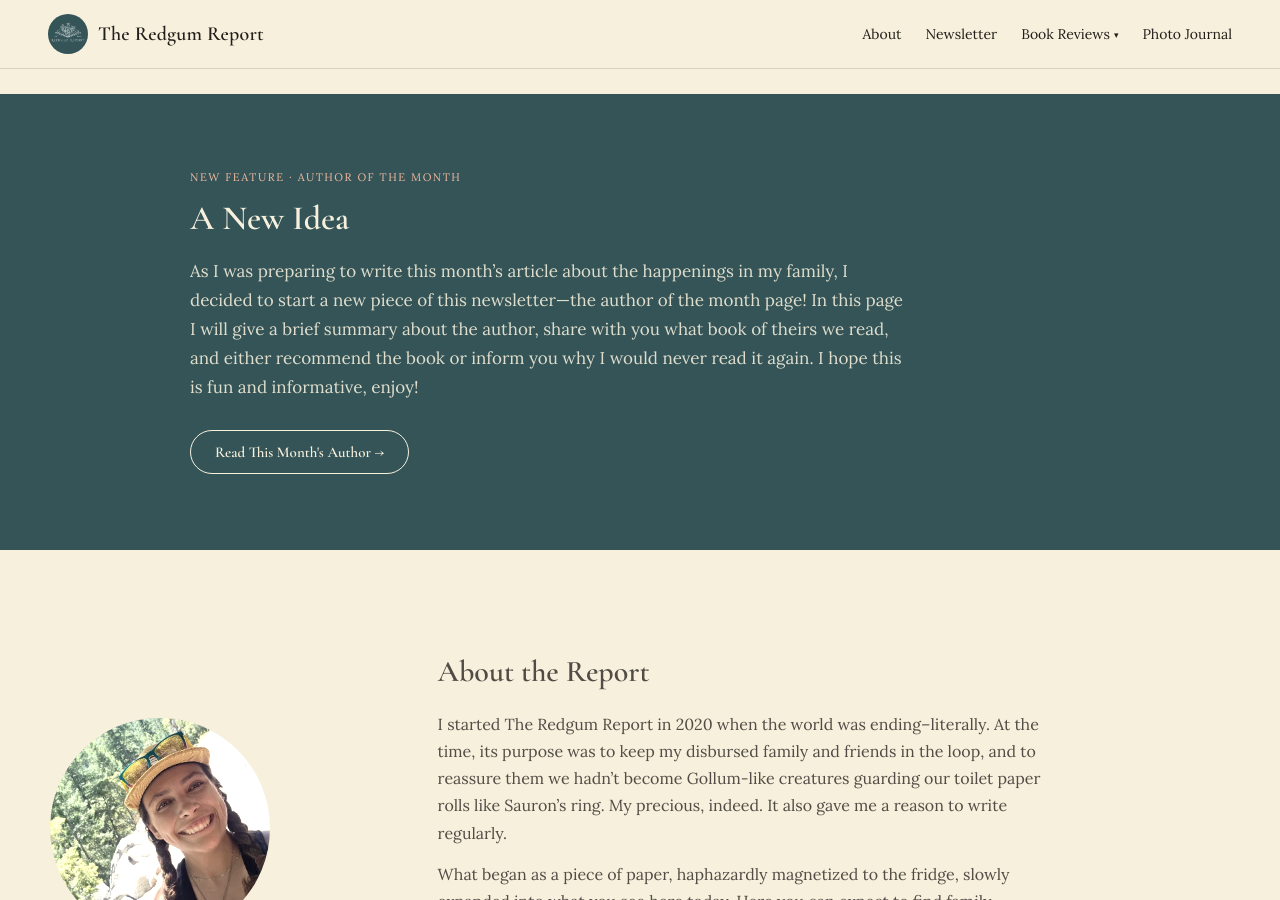
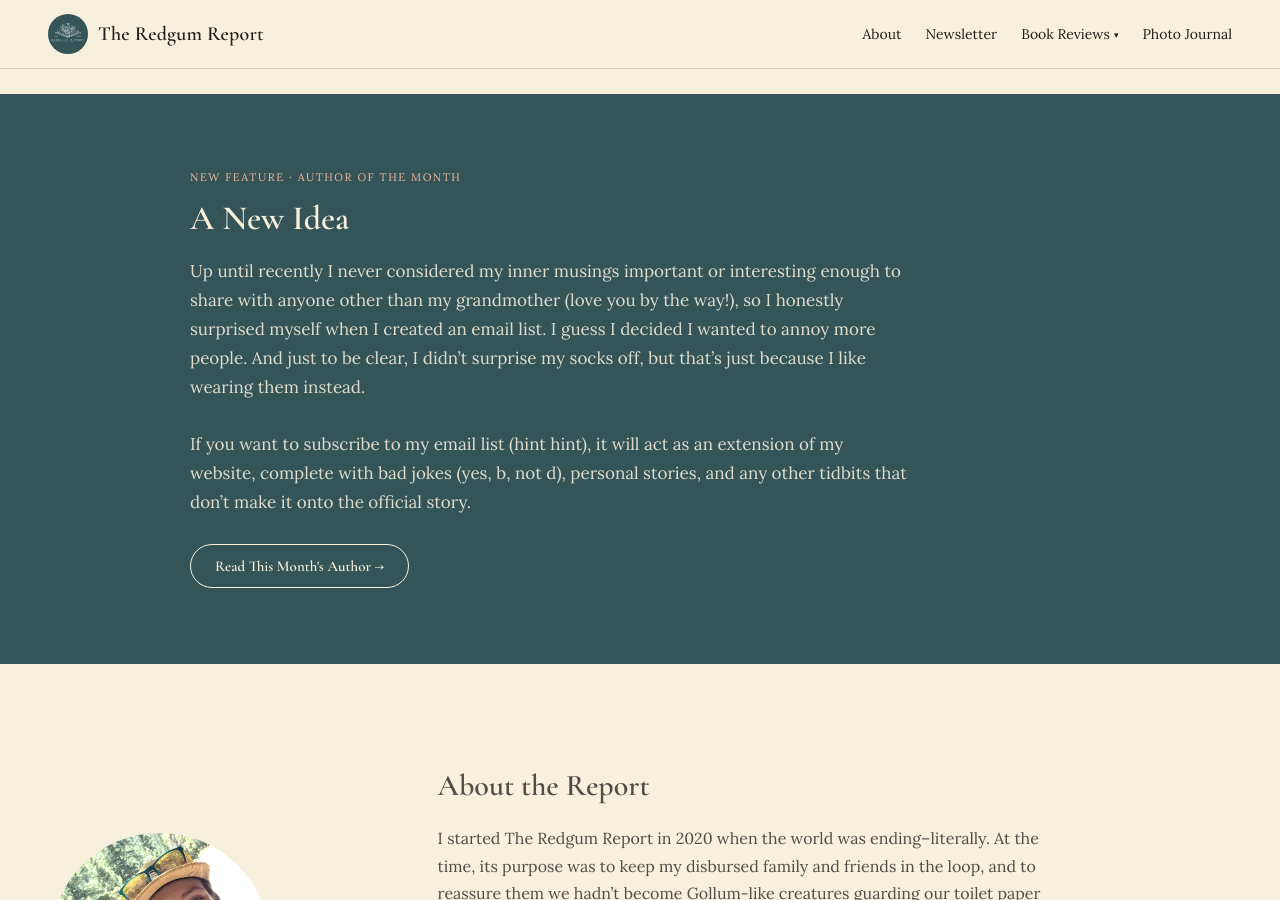
Before and after one commit to emilierezendes-sudo/The-Redgum-Report, a Jekyll site: the page built from index.html, in a window 1280 px wide and 900 px high, scrolled down 879 px. Built offline with Jekyll 4.4.1, drawn with Linux system fonts in a browser that asks for light colours.

Commit message:
Update feature-callout.md

```diff
--- a/_includes/feature-callout.md
+++ b/_includes/feature-callout.md
@@ -1,3 +1,5 @@
 ## A New Idea
 
-As I was preparing to write this month's article about the happenings in my family, I decided to start a new piece of this newsletter—the author of the month page! In this page I will give a brief summary about the author, share with you what book of theirs we read, and either recommend the book or inform you why I would never read it again. I hope this is fun and informative, enjoy!
+Up until recently I never considered my inner musings important or interesting enough to share with anyone other than my grandmother (love you by the way!), so I honestly surprised myself when I created an email list. I guess I decided I wanted to annoy more people. And just to be clear, I didn’t surprise my socks off, but that’s just because I like wearing them instead.
+
+If you want to subscribe to my email list (hint hint), it will act as an extension of my website, complete with bad jokes (yes, b, not d), personal stories, and any other tidbits that don’t make it onto the official story.
```
